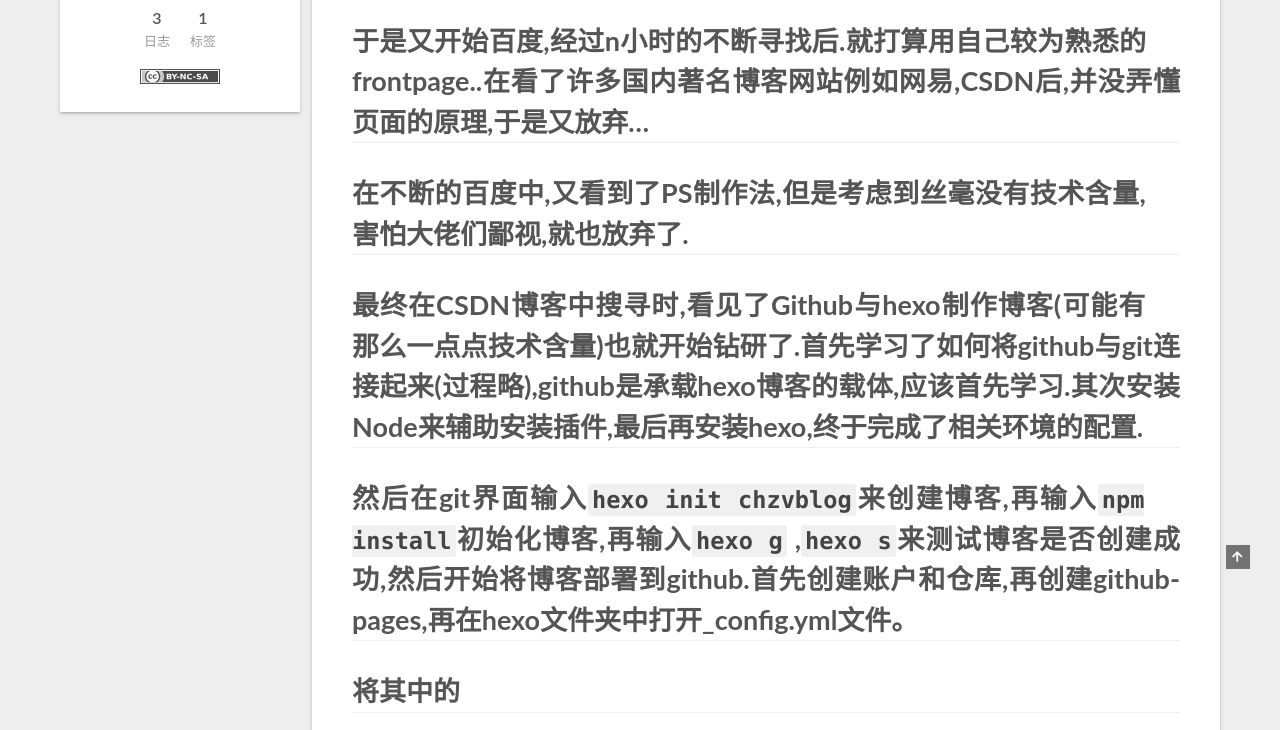
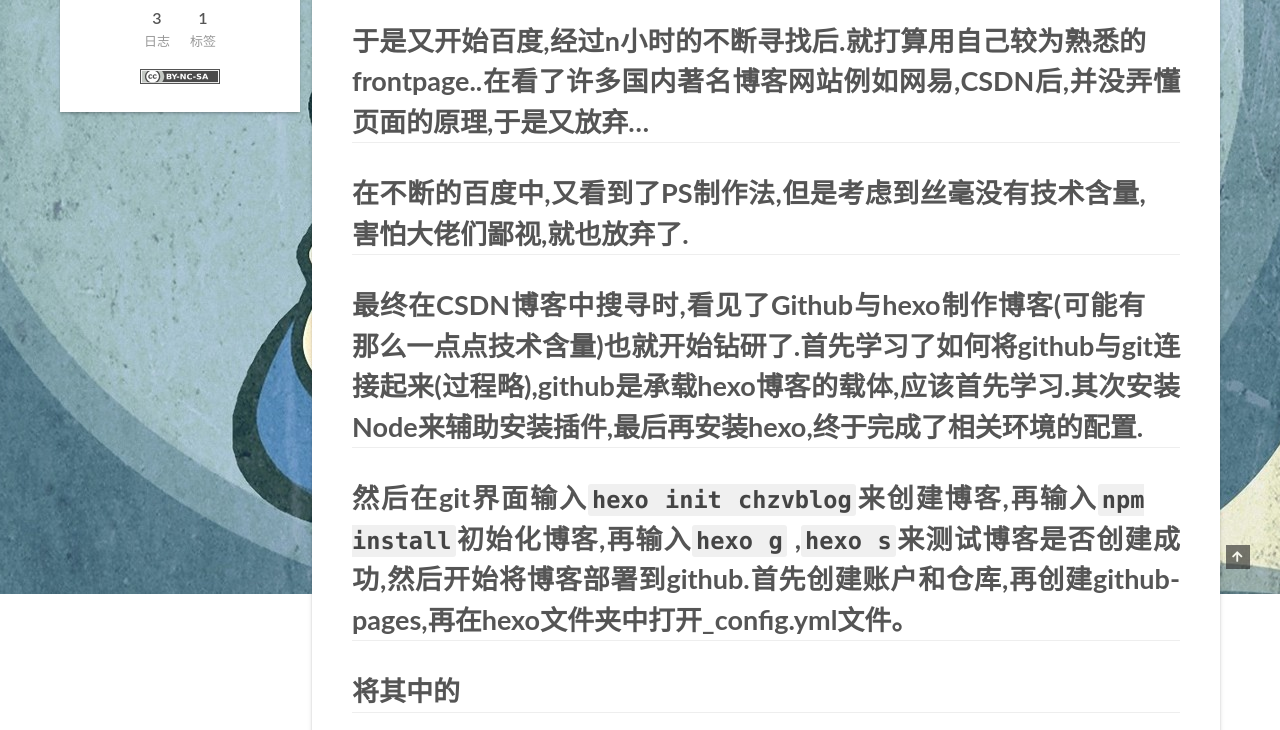
Before and after one commit to gapman123/123, a plain HTML site: page index.html in a window 1280 px wide. Shown: the part 331-1061 px from the top of the page. Drawn offline with nearby package versions, Linux system fonts and the light colour scheme; no server answers.

Commit message:
Site updated: 2020-09-29 12:53:42

```diff
--- a/css/main.css
+++ b/css/main.css
@@ -2775,3 +2775,9 @@ ul.breadcrumb li:last-child {
     padding: 10px 12px;
   }
 }
+body {
+  background: url("/images/background.jpg");
+  background-repeat: no-repeat;
+  background-attachment: fixed;
+  background-position: 50% 50%;
+}
```
Also changed, not shown: images/background.jpg (added).
